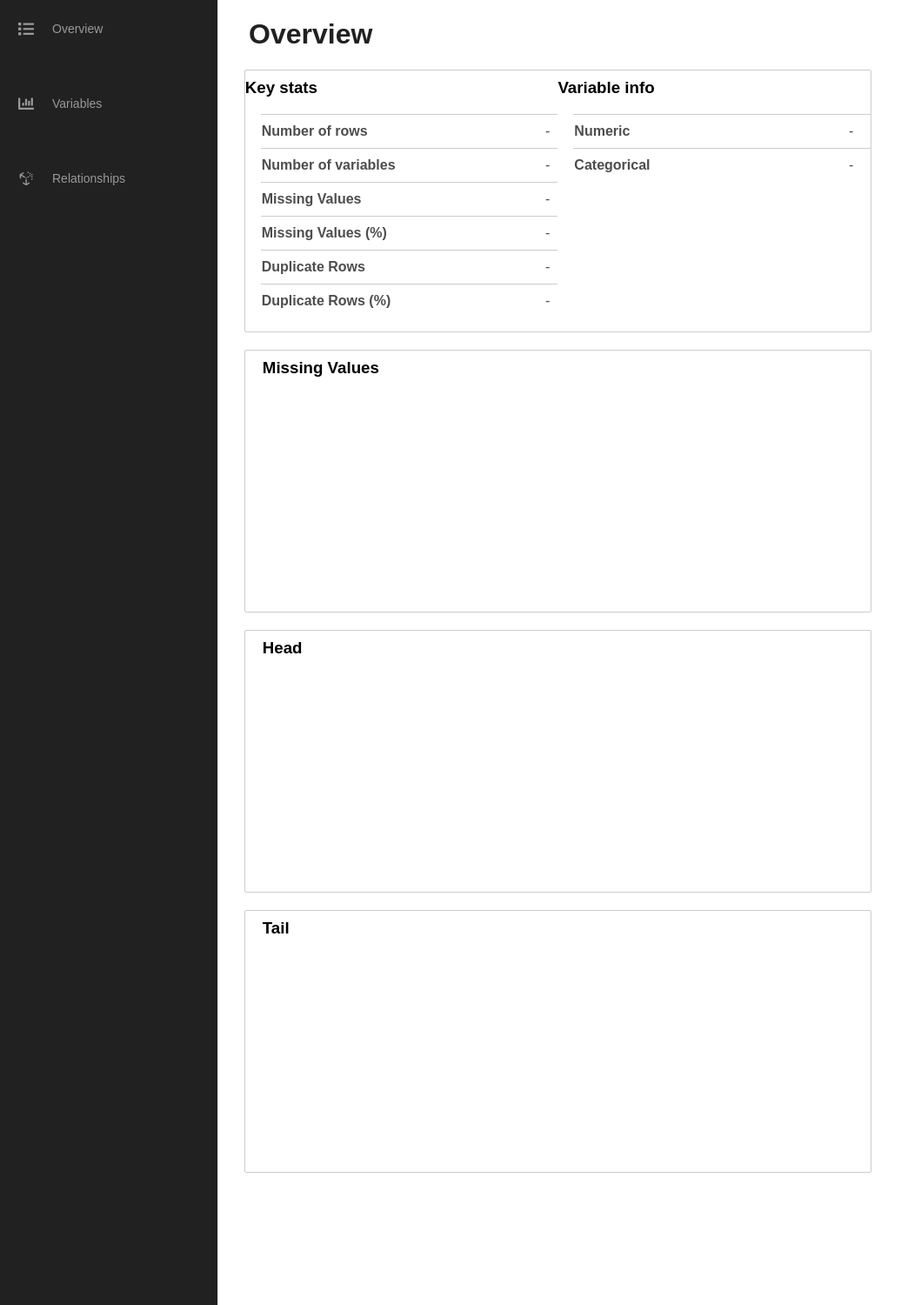
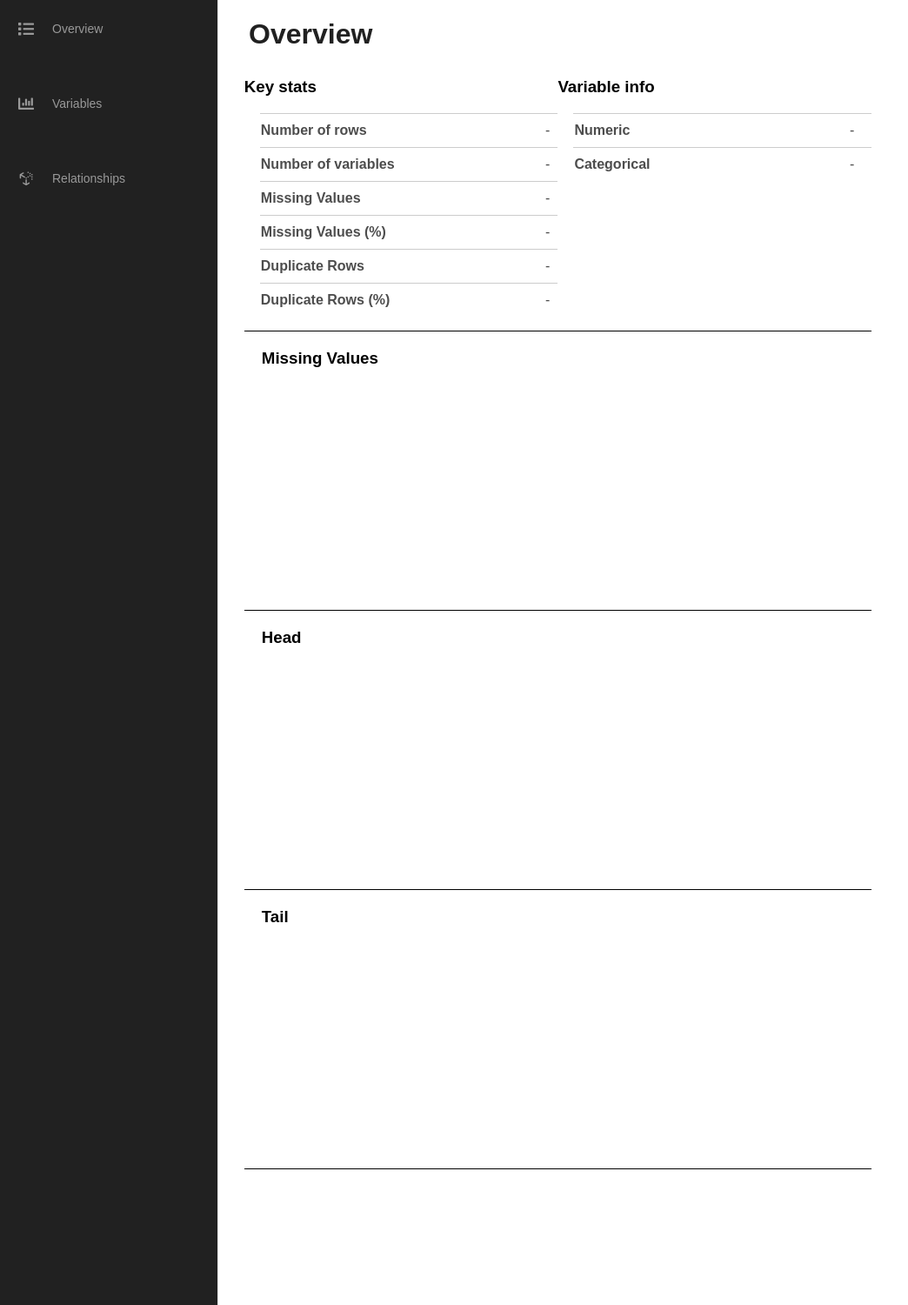
Before and after one commit to mspil88/eda_viz, a Flask app: template templates/overview.html in a window 1280 px wide. Shown: the whole page at 87% size, without its empty margins (0-1044 px from the left). Run offline with Flask 2, Linux system fonts and the light colour scheme; the template is opened without the code that fills it, so the values that code supplies are empty; some libraries are stand-ins or nearby versions.

Commit message:
changed overview border

```diff
--- a/static/styles.css
+++ b/static/styles.css
@@ -136,8 +136,8 @@ color:#fff;
 
 
 .summary-container, .missing-container, .sample-container {
-    border: 1px solid rgba(0, 0, 0, 0.2);
-    border-radius: 2px;
+    border-bottom: 1px solid black;
+
     margin: 0 20px 20px 20px;
     height: 300px;
     max-width: 1000px;
```
